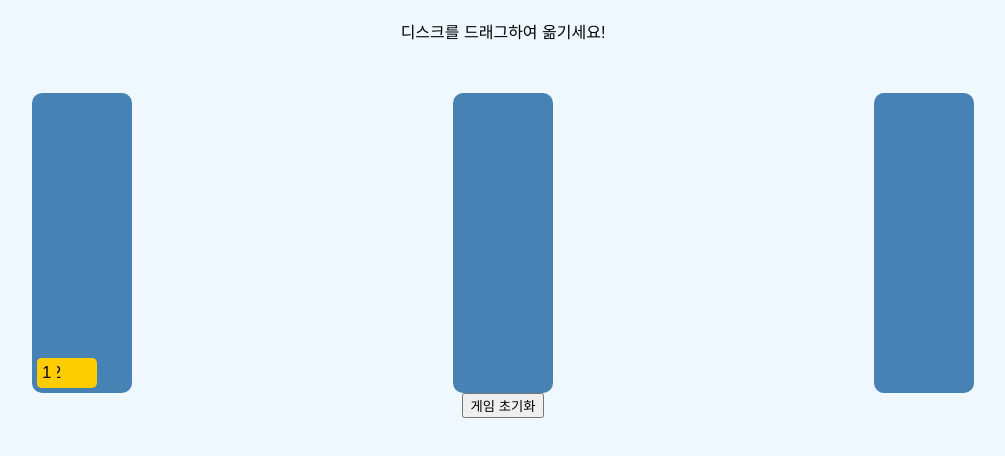
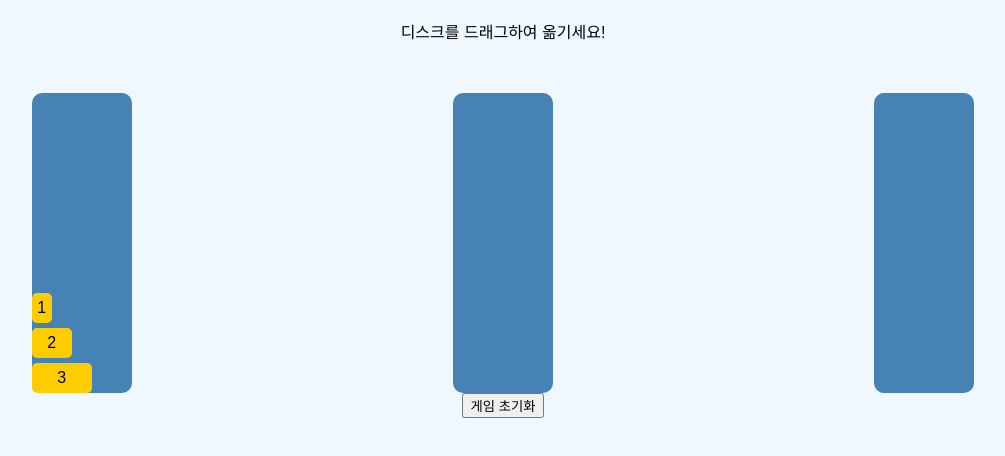
Before and after one commit to asya390/asya390.github.io, a plain HTML site: page index.html in a window 1280 px wide. Shown: the part 70-526 px from the top of the page, without its empty margins (137-1142 px from the left). Drawn offline with Linux system fonts and the light colour scheme.

Commit message:
Update index.html

```diff
--- a/index.html
+++ b/index.html
@@ -26,14 +26,11 @@
             border-radius: 10px;
         }
         .disk {
-            width: 80px;
             height: 30px;
-            margin: 5px;
             background-color: #ffcc00;
             border-radius: 5px;
             cursor: pointer;
             position: absolute;
-            bottom: 0;
             text-align: center;
             line-height: 30px;
         }
@@ -72,7 +69,9 @@
         function resetGame() {
             pegs.forEach(peg => peg.innerHTML = '');  // 모든 기둥 비우기
             for (let i = 3; i > 0; i--) {
-                pegs[0].appendChild(createDisk(i));
+                const disk = createDisk(i);
+                disk.style.bottom = (3 - i) * 35 + 'px'; // 각 디스크가 아래부터 쌓이도록 설정
+                pegs[0].appendChild(disk);
             }
         }
 
@@ -93,6 +92,8 @@
             const topDisk = targetPeg.lastElementChild;
 
             if (!topDisk || selectedDisk.dataset.size < topDisk.dataset.size) {
+                const numOfDisks = targetPeg.childElementCount;
+                selectedDisk.style.bottom = numOfDisks * 35 + 'px'; // 새로운 위치에 디스크 배치
                 targetPeg.appendChild(selectedDisk);
             }
         }
```
